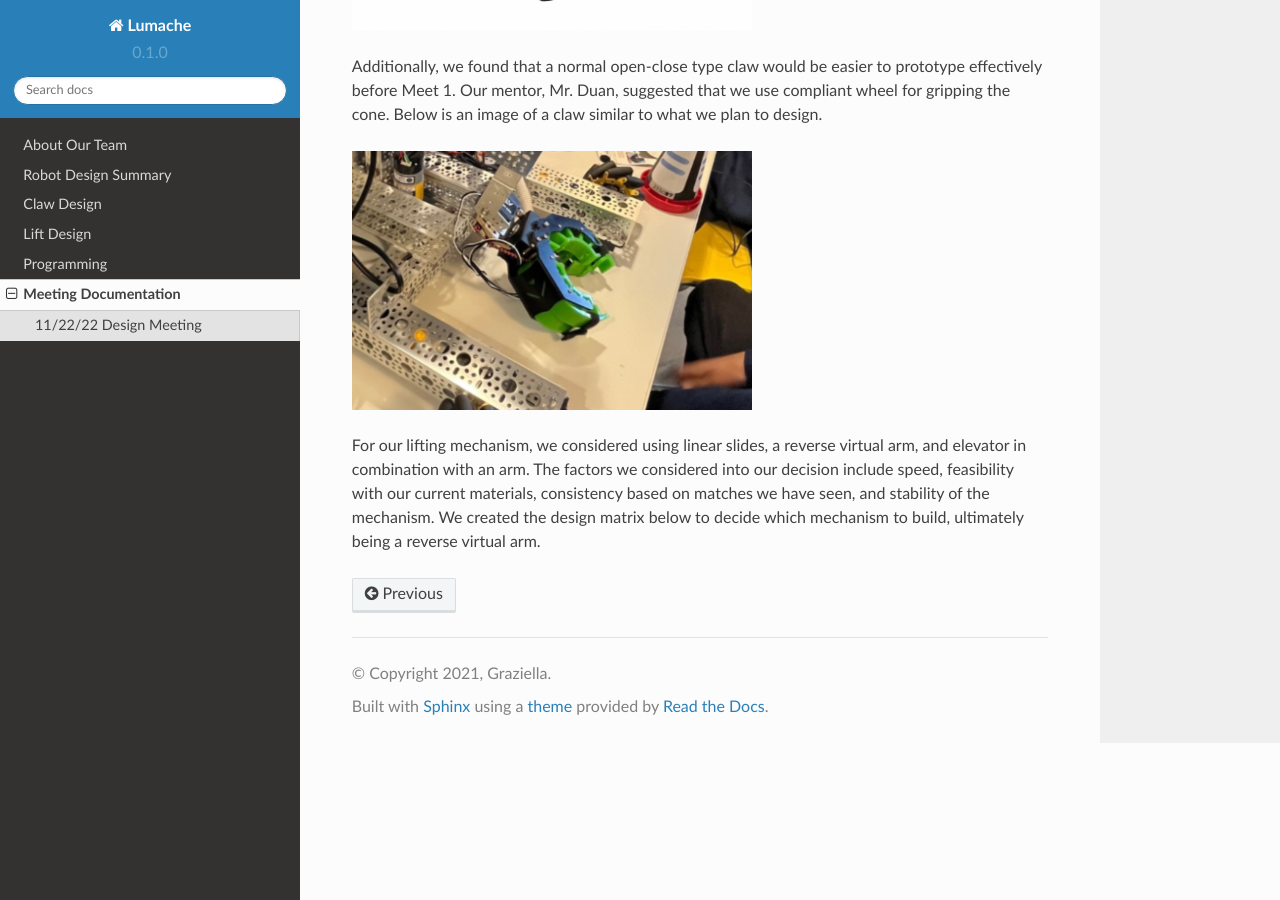
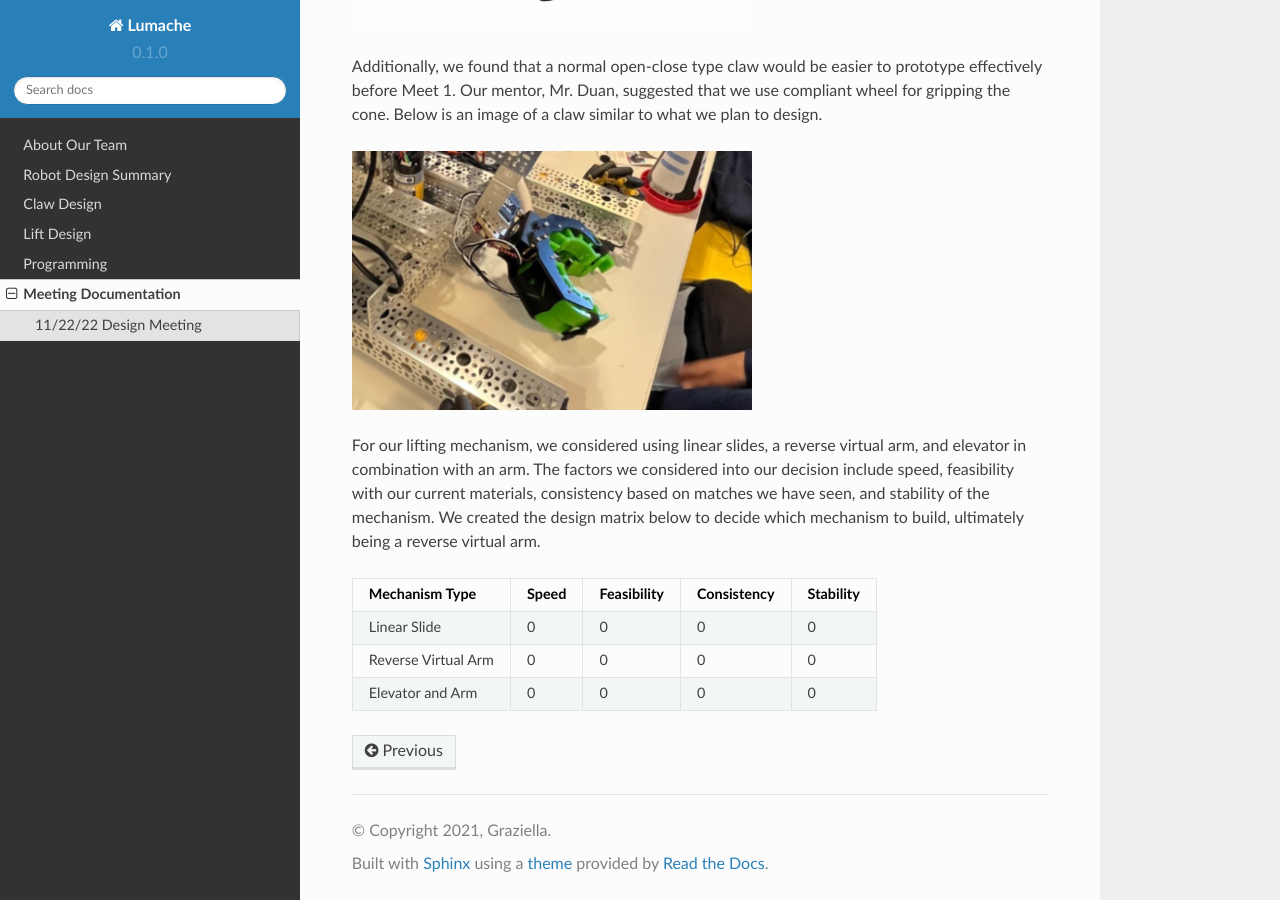
Before and after one commit to samanthac02/FTCDocumentation, a Sphinx documentation site: the page built from docs/source/meetingDocumentation.rst, in a window 1280 px wide and 900 px high, scrolled down 597 px. Built offline with Sphinx 7.4.7 and the Read the Docs theme 2.0.0, drawn with Linux system fonts in a browser that asks for light colours.

Commit message:
Update meetingDocumentation.rst

```diff
--- a/docs/source/meetingDocumentation.rst
+++ b/docs/source/meetingDocumentation.rst
@@ -17,27 +17,12 @@ Additionally, we found that a normal open-close type claw would be easier to pro
 
 For our lifting mechanism, we considered using linear slides, a reverse virtual arm, and elevator in combination with an arm. The factors we considered into our decision include speed, feasibility with our current materials, consistency based on matches we have seen, and stability of the mechanism. We created the design matrix below to decide which mechanism to build, ultimately being a reverse virtual arm.
 
-.. list-table:: Lift Mechanism Design Matrix
-   :widths: 25 25 50
-   :header-rows: 1
-
-   * - Mechanism Type
-     - Speed
-     - Feasibility
-     - Consistency
-     - Stability
-   * - Linear Slide
-     -
-     -
-     -
-     -
-   * - Reverse Virtual Arm
-     -
-     -
-     -
-     -
-   * - Elevator and Arm
-     -
-     -
-     -
-     -
++------------------------+------------+-------------+-------------+-----------+
+| Mechanism Type         | Speed      | Feasibility | Consistency | Stability |
++========================+============+=============+=============+===========+
+| Linear Slide           | 0          | 0           | 0           | 0         |
++------------------------+------------+-------------+-------------+-----------+
+| Reverse Virtual Arm    | 0          | 0           | 0           | 0         |
++------------------------+------------+-------------+-------------+-----------+
+| Elevator and Arm       | 0          | 0           | 0           | 0         |
++------------------------+------------+-------------+-------------+-----------+
```
